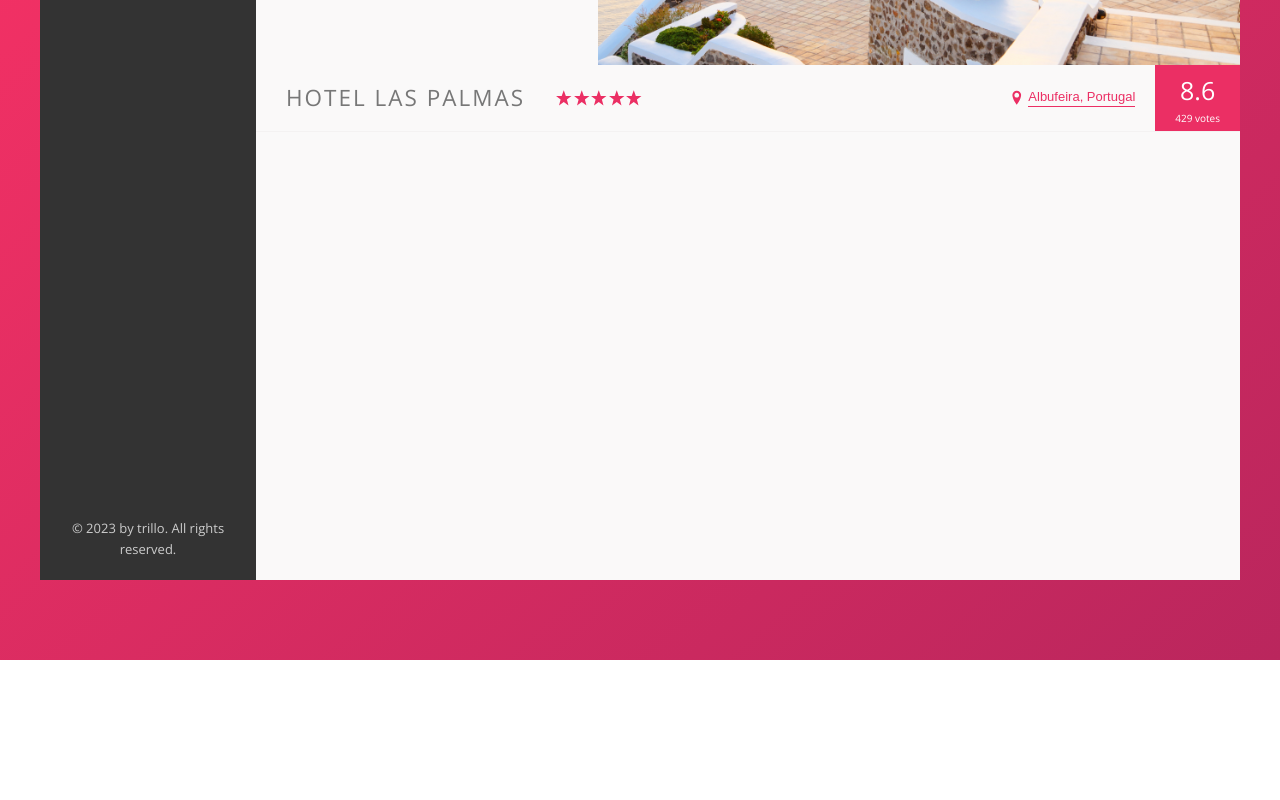
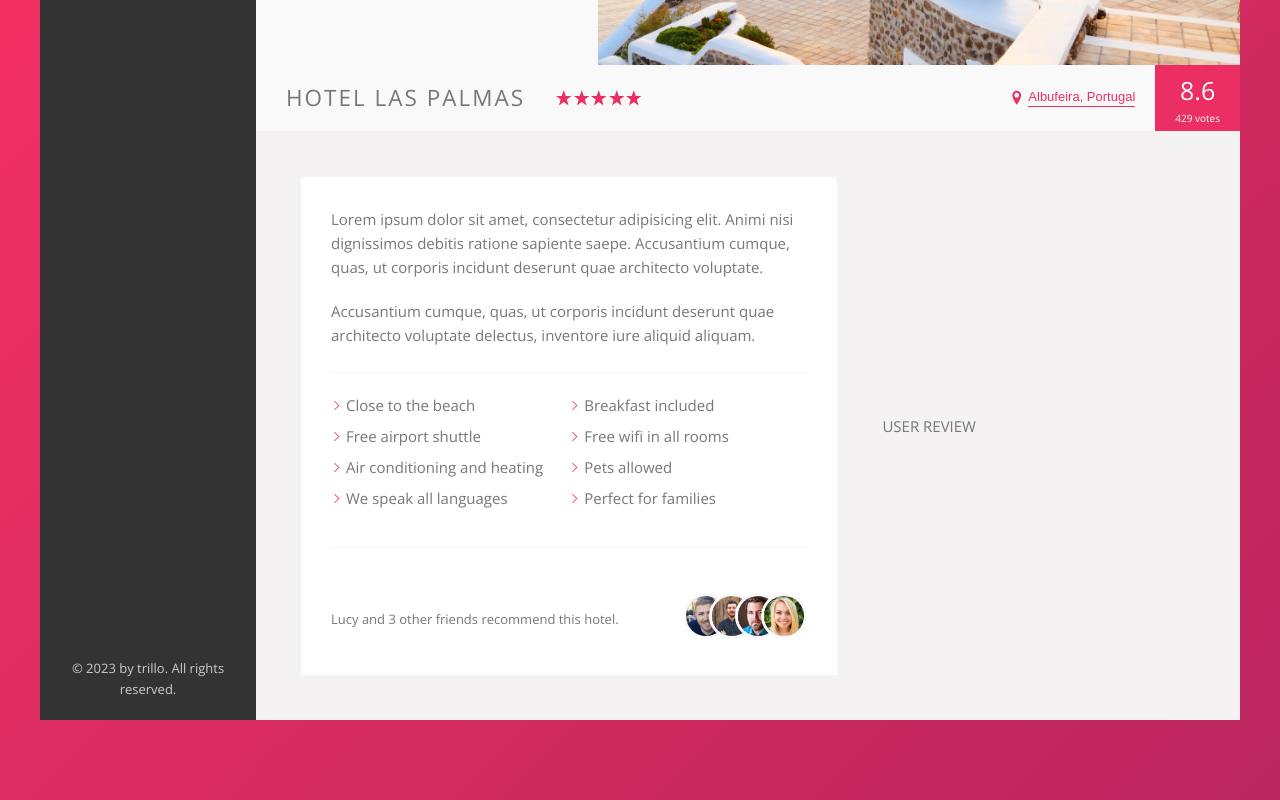
Before and after one commit to Ramy5/Trillo, a website: page index.html in a window 1280 px wide. Shown: the part 470-1270 px from the top of the page. Before the commit the page ends 1130 px from the top, so only its background shows below. Drawn offline with nearby package versions, Linux system fonts and the light colour scheme.

Commit message:
Create the description part

```diff
--- a/index.html
+++ b/index.html
@@ -149,6 +149,44 @@
             <div class="overview__rating-count">429 votes</div>
           </div>
         </div>
+
+        <!-- START HOTEL detail -->
+        <div class="detail">
+          <div class="description">
+            <div class="paragraph">Lorem ipsum dolor sit amet, consectetur adipisicing elit. Animi nisi dignissimos
+              debitis ratione sapiente saepe. Accusantium cumque, quas, ut corporis incidunt deserunt quae architecto
+              voluptate.</div>
+            <div class="paragraph">
+              Accusantium cumque, quas, ut corporis incidunt deserunt quae architecto voluptate delectus, inventore iure
+              aliquid aliquam.
+            </div>
+
+            <div class="list">
+              <li class="list__item">Close to the beach</li>
+              <li class="list__item">Breakfast included</li>
+              <li class="list__item">Free airport shuttle</li>
+              <li class="list__item">Free wifi in all rooms</li>
+              <li class="list__item">Air conditioning and heating</li>
+              <li class="list__item">Pets allowed</li>
+              <li class="list__item">We speak all languages</li>
+              <li class="list__item">Perfect for families</li>
+            </div>
+
+            <div class="recommend">
+              <div class="recommend__count">
+                Lucy and 3 other friends recommend this hotel.
+              </div>
+              <div class="recommend__friends">
+                <img src="./img/user-3.jpg" alt="Friends photo 1" class="recommend__photo"><img src="./img/user-4.jpg"
+                  alt="Friends photo 2" class="recommend__photo"><img src="./img/user-5.jpg" alt="Friends photo 3"
+                  class="recommend__photo"><img src="./img/user-6.jpg" alt="Friends photo 4" class="recommend__photo">
+              </div>
+            </div>
+          </div>
+
+          <!-- START USERS REVIEW -->
+          <div class="user-review">USER REVIEW</div>
+        </div>
       </main>
       <!-- END MAIN HOTEL CONTENT -->
     </div>
--- a/sass/_base.scss
+++ b/sass/_base.scss
@@ -18,8 +18,12 @@
   --color-grey-dark-3: #999;
 
   // BOX SHADOW
+  --box-shadow-2x-light: 0 2rem 6rem rgba(var(--color-black), 0.08);
   --box-shadow-light: 0 2rem 4rem rgba(var(--color-black), 0.2);
   --box-shadow-dark: 0 2rem 6rem rgba(var(--color-black), 0.4);
+
+  // BORDER
+  --line: 1px solid var(--color-grey-light-2);
 }
 
 // MIXINS
@@ -84,3 +88,8 @@ body {
   background-repeat: no-repeat;
   min-height: 100vh;
 }
+
+// TYPOGRAPHY
+.paragraph:not(:last-of-type) {
+  margin-bottom: 2rem;
+}
--- a/sass/_layouts.scss
+++ b/sass/_layouts.scss
@@ -21,11 +21,15 @@
   display: flex;
   flex-direction: column;
   justify-content: space-between;
-
-  // maybe for testing
-  height: 90rem;
 }
 
 .hotel-view {
   flex: 1;
 }
+
+.detail {
+  padding: 4.5rem;
+  background-color: var(--color-grey-light-2);
+  font-size: 1.5rem;
+  @include flex-center;
+}
--- /dev/null
+++ b/sass/components/_description.scss
@@ -0,0 +1,28 @@
+.description {
+  flex: 0 0 60%;
+  background-color: var(--color-white);
+  padding: 3rem;
+  margin-right: 4.5rem;
+  box-shadow: var(--box-shadow-2x-light);
+}
+
+.recommend {
+  @include flex-center;
+
+  &__count {
+    font-size: 1.3rem;
+    margin-right: auto;
+  }
+
+  &__photo {
+    box-sizing: content-box;
+    width: 4rem;
+    height: 4rem;
+    border-radius: 50%;
+    border: 3px solid var(--color-grey-light-1);
+
+    &:not(:last-child) {
+      margin-right: -2rem;
+    }
+  }
+}
--- /dev/null
+++ b/sass/components/_list.scss
@@ -0,0 +1,29 @@
+.list {
+  margin: 2.5rem 0 4.5rem;
+  padding: 2rem 0 3rem;
+  border-top: var(--line);
+  border-bottom: var(--line);
+  @include flex-center;
+  flex-wrap: wrap;
+  list-style: none;
+
+  &__item {
+    flex: 50%;
+    margin-bottom: 0.7rem;
+    display: flex;
+    align-items: center;
+
+    &::before {
+      content: "";
+      -webkit-mask-image: url(../img/chevron-thin-right.svg);
+      -webkit-mask-size: cover;
+      mask-image: url(../img/chevron-thin-right.svg);
+      mask-size: cover;
+      width: 1.1rem;
+      height: 1.1rem;
+      display: inline-block;
+      background-color: var(--color-primary);
+      margin-right: 0.4rem;
+    }
+  }
+}
--- /dev/null
+++ b/sass/components/_user-review.scss
@@ -0,0 +1,3 @@
+.user-review {
+  flex: 1;
+}
--- a/sass/main.scss
+++ b/sass/main.scss
@@ -1,7 +1,10 @@
 @import "./base";
 @import "./layouts";
 @import "./components/button-inline";
+@import "./components/description";
 @import "./components/gallery";
 @import "./components/header";
+@import "./components/list";
 @import "./components/navigation";
 @import "./components/overview";
+@import "./components/user-review";
```
Also changed, not shown: css/style.css.
